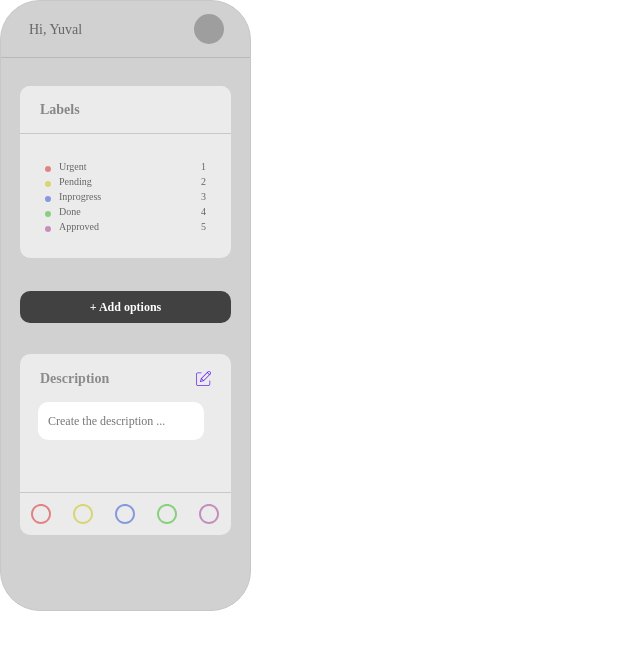
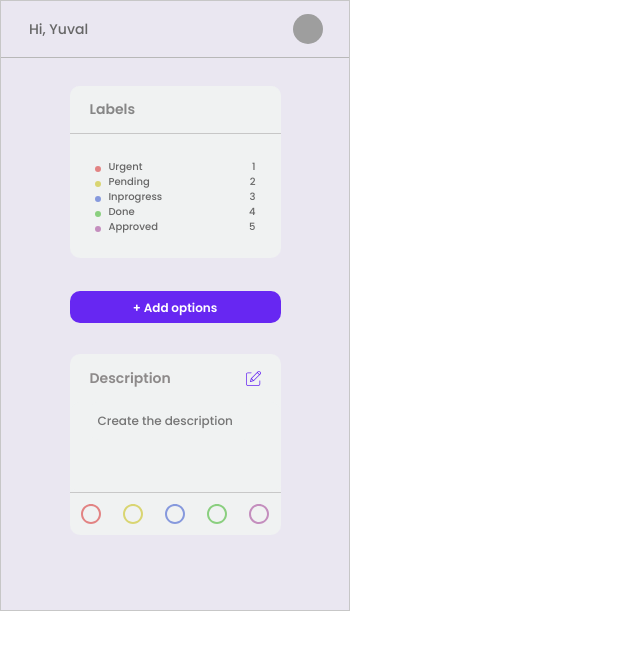
Before and after one commit to echo-webapp/React-Flow, a React (Create React App) app: page / in a window 1280 px wide. Shown: the top 650 px of the page, without its empty margins (0-640 px from the left). Built offline with nearby package versions, Linux system fonts and the light colour scheme; grey boxes are pictures that could not be loaded.

Commit message:
fixed changes

```diff
--- a/src/components/RightBar/RightBar.css
+++ b/src/components/RightBar/RightBar.css
@@ -1,10 +1,9 @@
 .RightBarMainContainer {
-  width: 251px;
+  width: 350px;
   min-height: 611px;
-  background: #d1d1d1;
+  background: var(--secondary-color);
   border: 1px solid #c7c7c7;
   box-sizing: border-box;
-  border-radius: 40px;
   display: flex;
   flex-direction: column;
   justify-content: flex-start;
@@ -40,7 +39,7 @@
   width: 211px;
   height: 32px;
   margin-top: 33px;
-  background: #414141;
+  background: var(--primary-color);
   border-radius: 10px;
   border: none;
   cursor: pointer;
@@ -49,22 +48,19 @@
   font-weight: 600;
   font-size: 12px;
   line-height: 15px;
-  /* identical to box height */
-
   color: #ffffff;
 }
-/* Label */
 .LabelContainer {
   width: 211px;
   height: 172px;
-  background: #ebebeb;
+  background: var(--white);
   border-radius: 10px;
   margin-top: 28px;
 }
 .LabelContainerHeader {
   width: 211px;
   height: 48px;
-  background: #ebebeb;
+  background: var(--white);
   border-radius: 10px 10px 0px 0px;
   font-family: Poppins;
   font-style: normal;
@@ -159,7 +155,7 @@
 .LeftDescriptionContainer {
   width: 211px;
   min-height: 149px;
-  background: #ebebeb;
+  background: var(--white);
   border-radius: 10px;
   margin-top: 31px;
   margin-bottom: 30px;
@@ -189,14 +185,14 @@
   flex-direction: column;
   align-items: center;
   justify-content: flex-start;
-  background: #ebebeb;
+  background: var(--white);
   border-radius: 10px;
   box-sizing: border-box;
   padding: 0px 25px 17px 16px;
 }
 .LeftDescriptionText {
   width: 166px;
-  background: #ffffff;
+  background: var(--white);
   border-radius: 10px;
   border: none;
   padding: 10px;
--- a/src/components/home/home.js
+++ b/src/components/home/home.js
@@ -6,6 +6,7 @@
   removeElements,
 } from "react-flow-renderer";
 import Leftbar from "../leftbar/leftbar";
+import Rightbar from "../RightBar/RightBar";
 import * as S from "./styles";
 import { useDrop, useDragLayer } from "react-dnd";
 import { Button } from "@mui/material";
@@ -151,6 +152,7 @@
       >
         <NodesDebugger />
       </S.ReactFlowContainer>
+      <Rightbar />
     </S.MainContainer>
   );
 };
--- a/src/components/home/styles.js
+++ b/src/components/home/styles.js
@@ -5,14 +5,10 @@
 export const MainContainer = styled.div`
   position: relative;
   display: flex;
-  flex-direction: column;
   height: 100vh;
-  gap: 20px;
 `;
 
 export const ReactFlowContainer = styled(ReactFlow)`
   height: 100vh;
   background: var(--secondary-color);
-  /* border-radius: 500px; */
-  margin-right: 20px;
 `;
--- a/src/components/message_card/MessageCard.js
+++ b/src/components/message_card/MessageCard.js
@@ -73,7 +73,7 @@
     <div>
       <S.MessageCardHeader>
         {/* <S.MessageCardStatus> */}
-        <S.MessageCardStatusTag>Done</S.MessageCardStatusTag>
+        <S.MessageCardStatusTag color="secondary"></S.MessageCardStatusTag>
         {/* </S.MessageCardStatus> */}
         <S.MessageCardHeaderLeft>
           <S.MessageCardHeaderLeftIcon>
--- a/src/components/message_card/styles.js
+++ b/src/components/message_card/styles.js
@@ -2,7 +2,7 @@
 import TextareaAutosize from "react-textarea-autosize";
 
 export const MessageCardStatus = styled.div`
-  height: 20px;
+  height: 15px;
   width: 100%;
   background-color: var(--white);
   display: flex;
@@ -16,9 +16,9 @@
   position: absolute;
   top: 0;
   right: 0;
-  /* width: 45px; */
+  width: 45px;
   padding: 0px 10px;
-  height: 20px;
+  height: 10px;
   text-align: center;
   border-top-right-radius: 10px;
   background: var(--gradient-yellow);
@@ -26,7 +26,7 @@
 
 export const MessageCardHeader = styled.div`
   width: 259px;
-  height: 50px;
+  height: 40px;
   background: var(--white);
   border-radius: 10px 10px 0px 0px;
   display: flex;
--- a/src/theme.js
+++ b/src/theme.js
@@ -8,11 +8,13 @@
     --white:#F0F2F2;
     --gradient-green:linear-gradient(135.31deg, #04BFBF 4.68%, #04D9B2 100%);
     --gradient-yellow:linear-gradient(135deg, #F2B705 0%, #F29F05 100%);
+    --font: 'Poppins', sans-serif;
   }
   * {
     margin: 0;
     padding: 0;
     box-sizing: border-box;
+    font-family:var(--font) !important;
   }
   svg {
     vertical-align: middle;
@@ -21,5 +23,6 @@
     stroke: black;
     stroke-width: 2.5;
   }
+  @import url('https://fonts.googleapis.com/css2?family=Poppins:ital,wght@0,100;0,200;0,300;0,400;0,500;0,600;0,700;0,800;0,900;1,100;1,200;1,300;1,400;1,500;1,600;1,700;1,800;1,900&display=swap');
 
 `;
```
